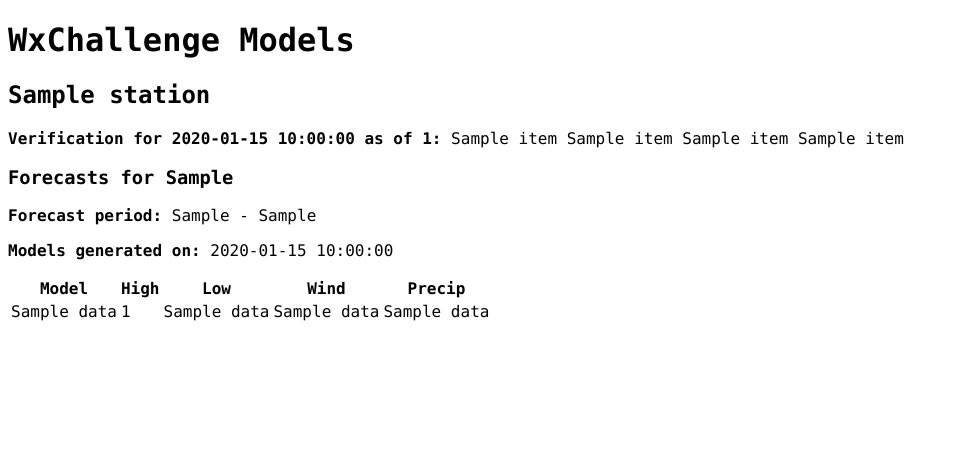
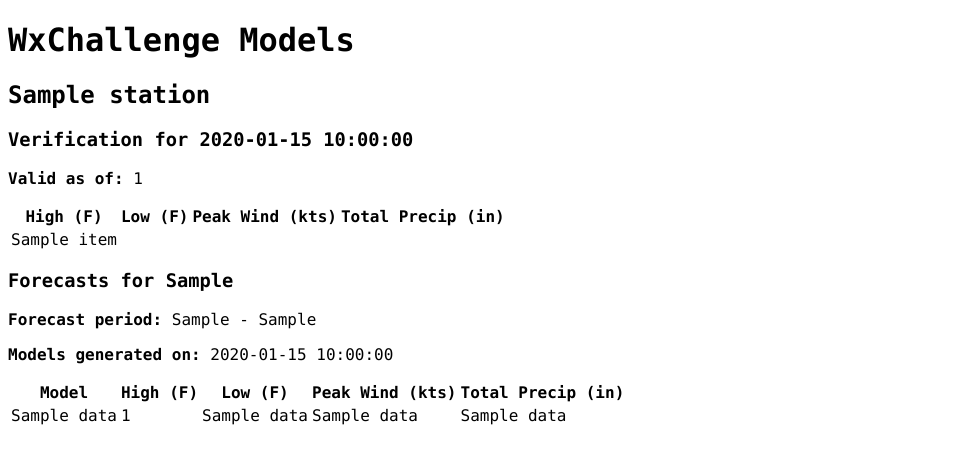
Before and after one commit to metalicjames/wx_web, a Flask app: template templates/index.jinja in a window 1280 px wide. Shown: the top 464 px of the page, without its empty margins (0-959 px from the left). Run offline with Flask 2, Linux system fonts and the light colour scheme; the template is opened without the code that fills it: most values are stand-ins (such as "Sample title", 1, 10 or a date in 2020).

Commit message:
Refactor table headers and tabulate verification data

```diff
--- /dev/null
+++ b/templates/forecast_table_headers.jinja
@@ -0,0 +1,12 @@
+<th>
+    High (F)
+</th>
+<th>
+    Low (F)
+</th>
+<th>
+    Peak Wind (kts)
+</th>
+<th>
+    Total Precip (in)
+</th>
--- a/templates/models_tomorrow.jinja
+++ b/templates/models_tomorrow.jinja
@@ -15,7 +15,12 @@
 </p>
 <table>
     <thead>
-        <tr><th>Model</th><th>High</th><th>Low</th><th>Wind</th><th>Precip</th></tr>
+        <tr>
+            <th>
+                Model
+            </th>
+            {% include 'forecast_table_headers.jinja' %}
+        </tr>
     </thead>
     <tbody>
         {% for m, f in data|dictsort(true) %}
--- a/templates/models_verification_today.jinja
+++ b/templates/models_verification_today.jinja
@@ -1,6 +1,25 @@
+<h3>
+    Verification for {{ f_date }}
+</h3>
 <p>
     <strong>
-        Verification for {{ f_date }} as of {{ last_valid }}:
+        Valid as of:
     </strong>
-    {{ ver[0] }} {{ ver[1] }} {{ ver[2] }} {{ ver[3] }}
+    {{ last_valid }}
 </p>
+<table>
+    <thead>
+        <tr>
+            {% include 'forecast_table_headers.jinja' %}
+        </tr>
+    </thead>
+    <tbody>
+        <tr>
+            {% for item in ver %}
+                <td>
+                    {{ item }}
+                </td>
+            {% endfor %}
+        </tr>
+    </tbody>
+</table>
```
